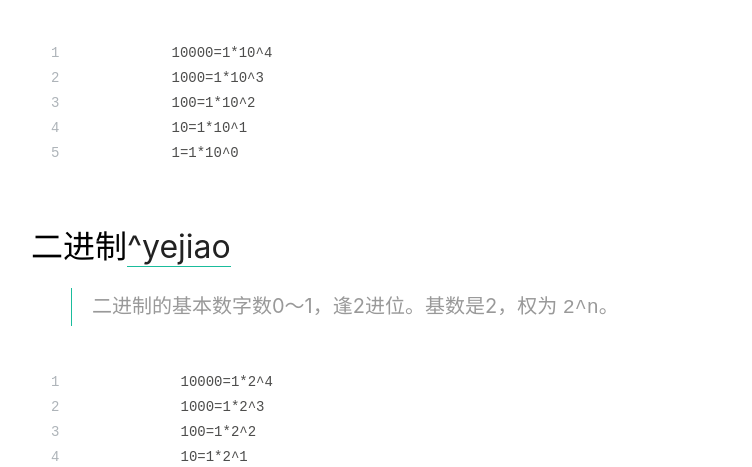
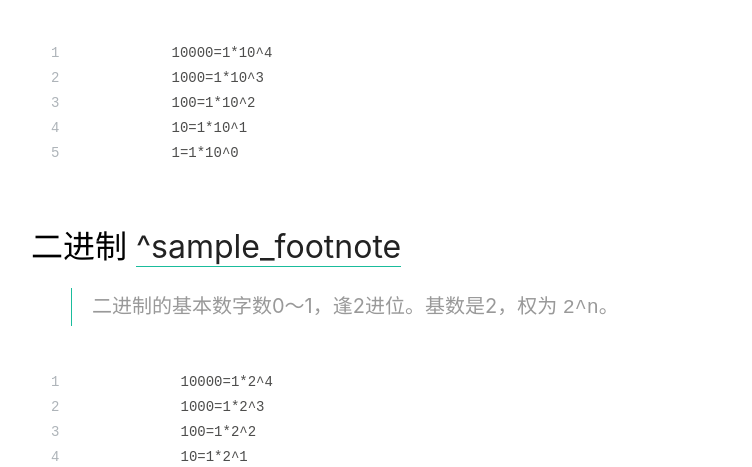
Before and after one commit to charleszzz/charleszzz.github.io, a plain HTML site: page 2016/08/28/common-radix/index.html in a window 1280 px wide. Shown: the part 626-1093 px from the top of the page, without its empty margins (225-977 px from the left). Drawn offline with nearby package versions, Linux system fonts and the light colour scheme.

Commit message:
Site updated: 2016-08-28 22:33:25

```diff
--- a/2016/08/28/common-radix/index.html
+++ b/2016/08/28/common-radix/index.html
@@ -29,7 +29,7 @@
 十进制的基本数字是0～9，逢10进位。10称作“基数”，10^n （10的n次幂）被称作“权”。
 
 1234510000=1*10^41000=1*10^3100=1*10^210=1*10^">
-<meta property="og:updated_time" content="2016-08-28T14:31:25.799Z">
+<meta property="og:updated_time" content="2016-08-28T14:33:17.393Z">
 <meta name="twitter:card" content="summary">
 <meta name="twitter:title" content="进制学习">
 <meta name="twitter:description" content="相关概念
@@ -79,7 +79,7 @@
 <p>十进制的基本数字是0～9，逢10进位。10称作“基数”，<code>10^n</code> （10的n次幂）被称作“权”。</p>
 </blockquote>
 <figure class="highlight plain"><table><tr><td class="gutter"><pre><div class="line">1</div><div class="line">2</div><div class="line">3</div><div class="line">4</div><div class="line">5</div></pre></td><td class="code"><pre><div class="line">10000=1*10^4</div><div class="line">1000=1*10^3</div><div class="line">100=1*10^2</div><div class="line">10=1*10^1</div><div class="line">1=1*10^0</div></pre></td></tr></table></figure>
-<h3 id="二进制-yejiao"><a href="#二进制-yejiao" class="headerlink" title="二进制^yejiao"></a>二进制<a href="yejiao">^yejiao</a></h3><blockquote>
+<h3 id="二进制-sample-footnote"><a href="#二进制-sample-footnote" class="headerlink" title="二进制 ^sample_footnote"></a>二进制 <a href="yejiao">^sample_footnote</a></h3><blockquote>
 <p>二进制的基本数字数0～1，逢2进位。基数是2，权为 <code>2^n</code>。</p>
 </blockquote>
 <figure class="highlight plain"><table><tr><td class="gutter"><pre><div class="line">1</div><div class="line">2</div><div class="line">3</div><div class="line">4</div><div class="line">5</div></pre></td><td class="code"><pre><div class="line">10000=1*2^4</div><div class="line">1000=1*2^3</div><div class="line">100=1*2^2</div><div class="line">10=1*2^1</div><div class="line">1=1*2^0</div></pre></td></tr></table></figure>
```
